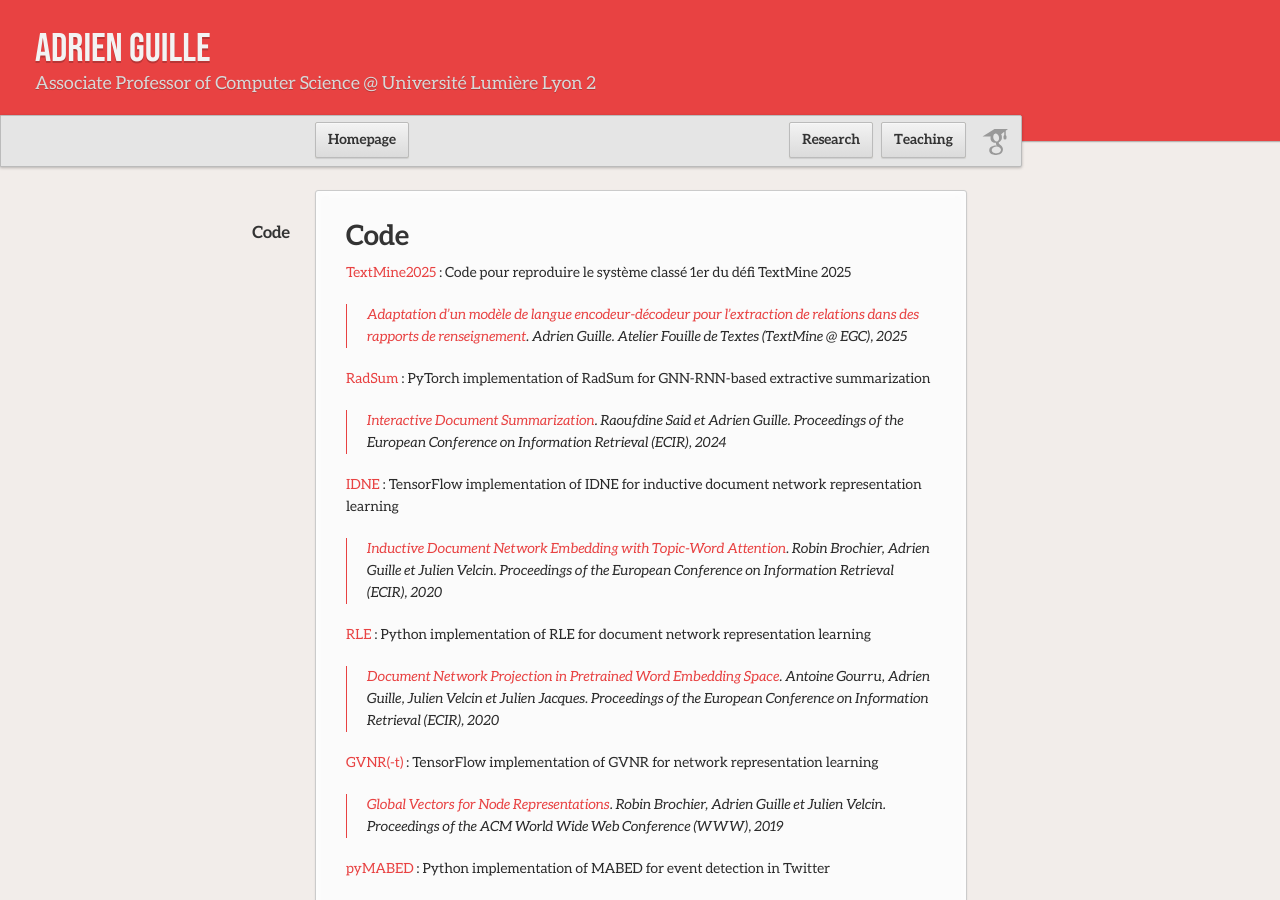
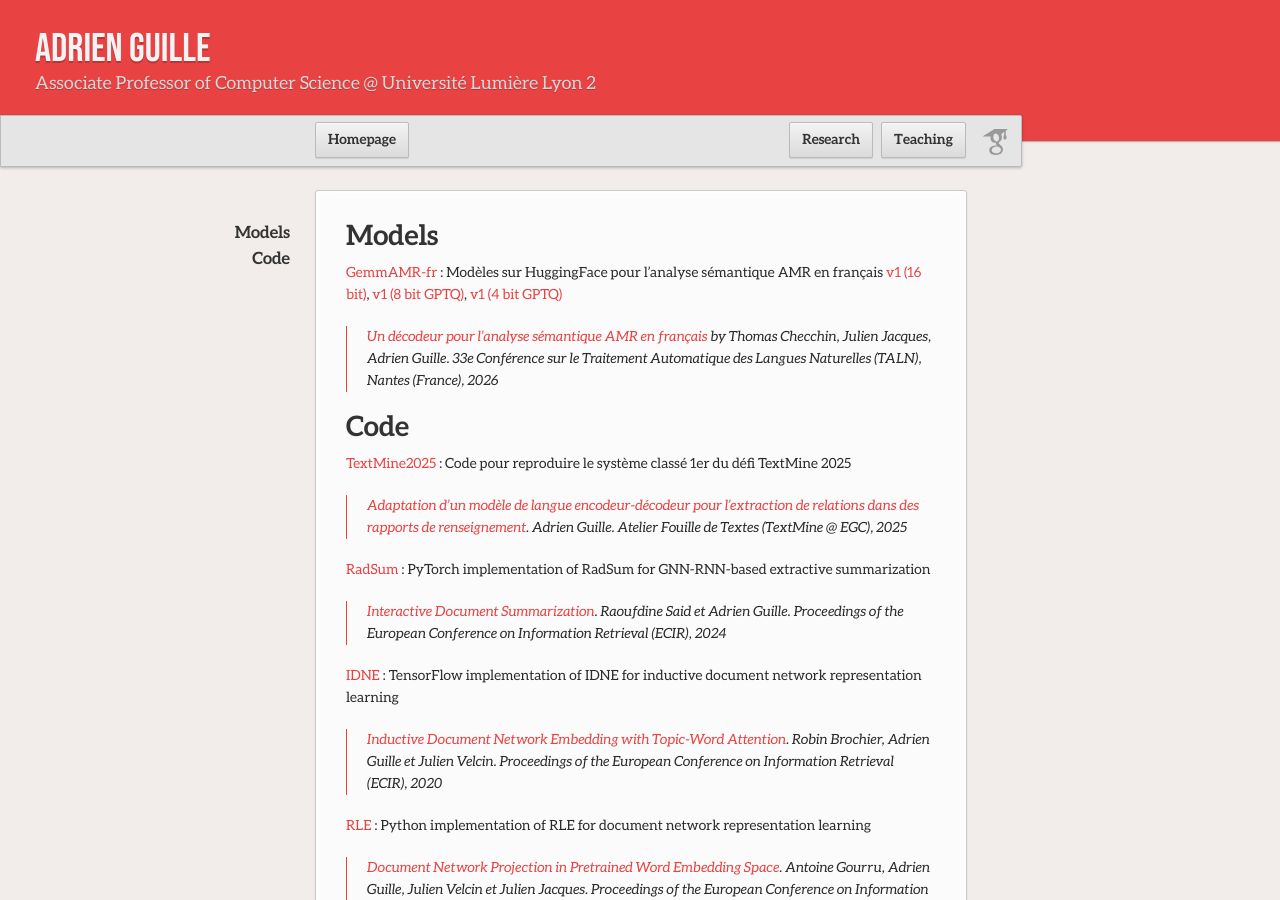
Before and after one commit to AdrienGuille/adrienguille.github.io, a Jekyll site: the page built from code.md, in a window 1280 px wide and 900 px high. Built offline with Jekyll 4.4.1, drawn with Linux system fonts in a browser that asks for light colours; our own code applies the rules of GitHub Pages for plain Markdown files.

Commit message:
Update code.md

```diff
--- a/code.md
+++ b/code.md
@@ -1,3 +1,8 @@
+# Models
+
+[GemmAMR-fr](https://huggingface.co/AdrienGuille/GemmAMR-fr-v1) : Modèles sur HuggingFace pour l'analyse sémantique AMR en français [v1 (16 bit)](https://huggingface.co/AdrienGuille/GemmAMR-fr-v1), [v1 (8 bit GPTQ)](https://huggingface.co/AdrienGuille/GemmAMR-fr-v1-w8a16), [v1 (4 bit GPTQ)](https://huggingface.co/AdrienGuille/GemmAMR-fr-v1-w4a16)
+> [Un décodeur pour l’analyse sémantique AMR en français](#) by Thomas Checchin, Julien Jacques, Adrien Guille. *33e Conférence sur le Traitement Automatique des Langues Naturelles (TALN)*, Nantes (France), 2026
+
 # Code
 
 [TextMine2025](https://github.com/AdrienGuille/TextMine2025) : Code pour reproduire le système classé 1er du défi TextMine 2025
```
